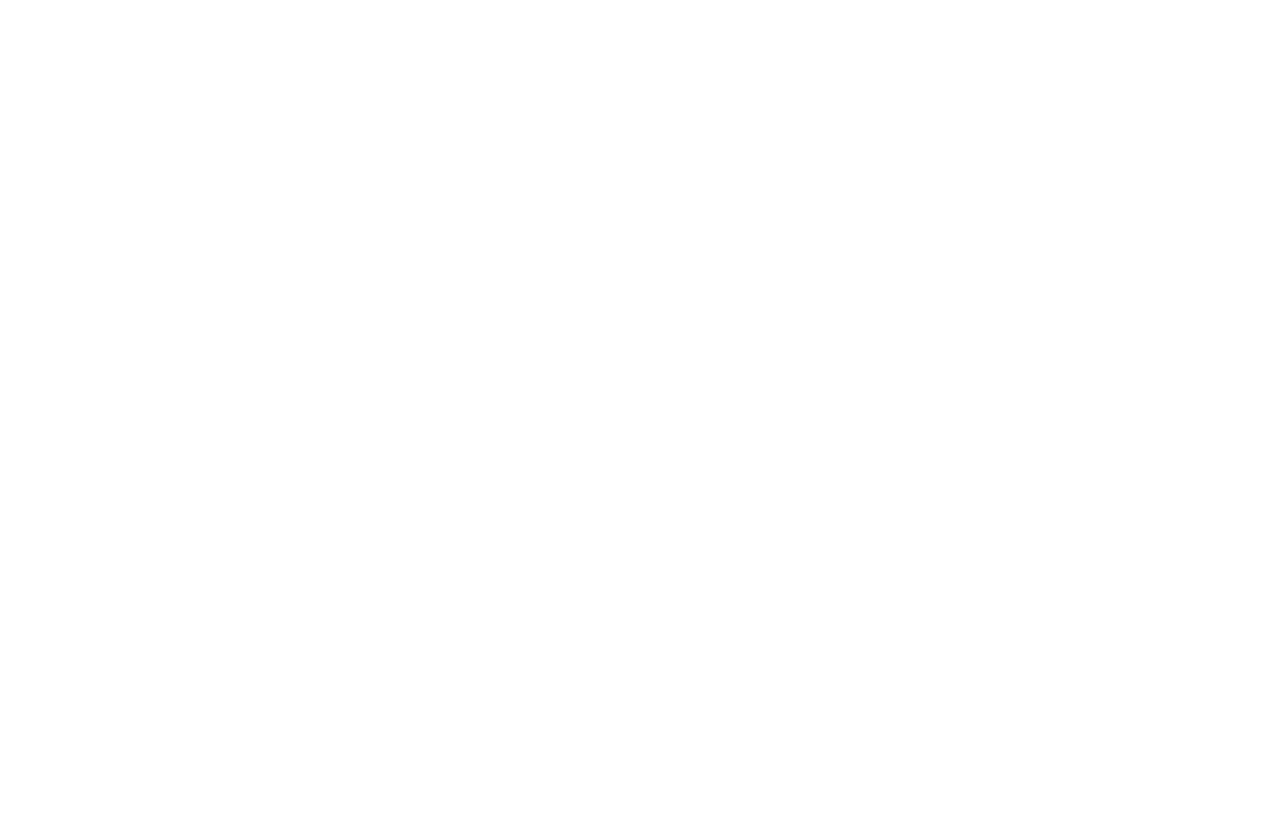
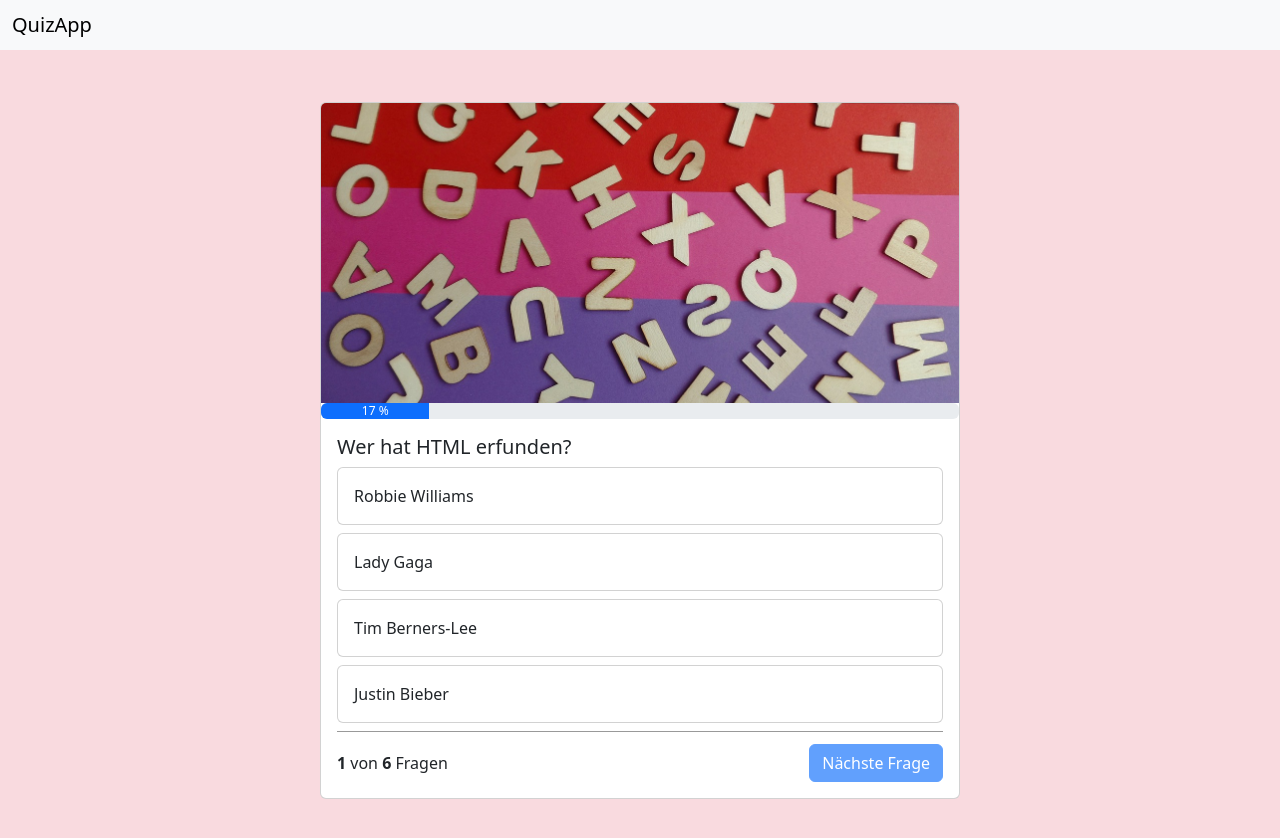
Before and after one commit to anja-gollner/QuizApp, a plain HTML site: page index.html in a window 1280 px wide. Before the commit the page ends 800 px from the top, so only its background shows below. Drawn offline with nearby package versions, Linux system fonts and the light colour scheme.

Commit message:
Final version

```diff
--- a/index.html
+++ b/index.html
@@ -5,9 +5,70 @@
     <meta name="viewport" content="width=device-width, initial-scale=1.0">
     <title>QuizApp</title>
 
-    <link rel="stylesheet" href="./node_modules/bootstrap/dist/css/bootstrap.min.css">
+    <link rel="stylesheet" href="./style.css">
+
+    <script src="./script.js"></script>
+
+    <script src="https://cdn.jsdelivr.net/npm/bootstrap@5.3.3/dist/js/bootstrap.bundle.min.js" integrity="sha384-YvpcrYf0tY3lHB60NNkmXc5s9fDVZLESaAA55NDzOxhy9GkcIdslK1eN7N6jIeHz" crossorigin="anonymous"></script>
+    <link href="https://cdn.jsdelivr.net/npm/bootstrap@5.3.3/dist/css/bootstrap.min.css" rel="stylesheet" integrity="sha384-QWTKZyjpPEjISv5WaRU9OFeRpok6YctnYmDr5pNlyT2bRjXh0JMhjY6hW+ALEwIH" crossorigin="anonymous">
 </head>
-<body>
+<body onload="init()">
+    <nav class="navbar bg-body-tertiary">
+        <div class="container-fluid">
+          <span class="navbar-brand mb-0 h1">QuizApp</span>
+        </div>
+      </nav>
+<div class="container">
+      <div class="card quiz-card">
+        <img src="./img/quiz.jpg" class="card-img-top" id="header-image">
 
+        <div class="progress" >
+            <div class="progress-bar" style="width: 0%;" id="progress-bar" role="progressbar" >25%</div>
+          </div>
+
+        <div class="card-body" id="endScreen" style="display: none;">
+            <div class="text-center endscreen-headline">Quiz beendet!</div>
+
+            <div class="text-center">Du hast <b id="amount-of-right-questions">XXX</b> von <b id="amount-of-questions">XXX</b> Fragen richtig beantwortet.</div>
+
+            <div class="button-row">
+            <button onclick="restartGame()" class="btn btn-primary">Erneut spielen</button>
+            </div>
+        </div>
+
+        <div class="card-body" id="questionBody">
+          <h5 class="card-title" id="questiontext">Frage:</h5>
+
+          <div class="card quiz-answer mb-2" onclick="answer('answer_1')">
+            <div class="card-body" id="answer_1">
+              Antwort
+            </div>
+          </div>
+          <div class="card quiz-answer mb-2" onclick="answer('answer_2')">
+            <div class="card-body" id="answer_2">
+              Antwort
+            </div>
+          </div>
+          <div class="card quiz-answer mb-2" onclick="answer('answer_3')">
+            <div class="card-body" id="answer_3">
+              Antwort
+            </div>
+          </div>
+          <div class="card quiz-answer mb-2" onclick="answer('answer_4')">
+            <div class="card-body" id="answer_4">
+              Antwort
+            </div>
+          </div>
+
+        <div class="question-footer">
+            <span>
+            <b id="question-number">1</b> von <b id="all-questions">5</b> Fragen
+            </span>
+
+            <button onclick="nextQuestion()" class="btn btn-primary" id="next-button" disabled>Nächste Frage</button>
+        </div>
+        </div>
+      </div>
+</div>
 </body>
 </html>
--- a/package.json
+++ /dev/null
@@ -1,5 +0,0 @@
-{
-  "dependencies": {
-    "bootstrap": "^5.3.3"
-  }
-}
--- a/script.js
+++ b/script.js
@@ -0,0 +1,154 @@
+let questions = [
+    {
+        "question": "Wer hat HTML erfunden?",
+        "answer_1": "Robbie Williams",
+        "answer_2": "Lady Gaga",
+        "answer_3": "Tim Berners-Lee",
+        "answer_4": "Justin Bieber",
+        "right_answer": 3
+    },
+    {
+        "question": "Was bedeutet das HTML Tag &lt;a&gt;?",
+        "answer_1": "Text Fett",
+        "answer_2": "Container",
+        "answer_3": "Ein Link",
+        "answer_4": "Kursiv",
+        "right_answer": 3
+    },
+    {
+        "question": "Wie bindet man eine Website in einer Website ein?",
+        "answer_1": "&ltiframe&gt;&lt;frame&gt;and &lt;frameset&gt;",
+        "answer_2": "&ltiframe&gt;",
+        "answer_3": "&ltframe&gt;",
+        "answer_4": "&ltframeset&gt;",
+        "right_answer": 2
+    },
+    {
+        "question": "Welches Attribut kann man NICHT für Textarea verwenden?",
+        "answer_1": "readonly",
+        "answer_2": "max",
+        "answer_3": "from",
+        "answer_4": "spellcheck",
+        "right_answer": 1
+    },
+    {
+        "question": "Wie wählst du alle Elemente vom Typ &lt;a&gt; mit vdem attribut title aus?",
+        "answer_1": "a[title]{...}",
+        "answer_2": "a > title {...}",
+        "answer_3": "a.title {...}",
+        "answer_4": "a=title {...}",
+        "right_answer": 1
+    },
+    {
+        "question": "Wie definiert man in JavaScript eine Variable?",
+        "answer_1": "let 100 = rate;",
+        "answer_2": "100 = let rate;",
+        "answer_3": "rate = 100;",
+        "answer_4": "let rate = 100;",
+        "right_answer": 4
+    },
+];
+
+let rightQuestions = 0;
+let currentQuestion = 0;
+let AUDIO_SUCCESS = new Audio('audio/success.mp3');
+let AUDIO_FAIL = new Audio('audio/fail.mp3');
+
+function init() {
+    document.getElementById('all-questions').innerHTML = questions.length;
+
+    showQuestion();
+}
+
+function showQuestion() {
+
+    if (gameIsOver()) {
+        showEndScreen();
+    } else {
+        updateProgressBar();
+        updatetoNextQuestion();
+     }
+}
+
+function gameIsOver(){
+    return currentQuestion >= questions.length;
+}
+
+function showEndScreen (){
+    document.getElementById('endScreen').style = '';
+    document.getElementById('questionBody').style = 'display:none';
+
+    document.getElementById('amount-of-questions').innerHTML = questions.length;
+    document.getElementById('amount-of-right-questions').innerHTML = rightQuestions;
+    document.getElementById('header-image').src = 'img/brainbg.jpg'
+}
+
+function updatetoNextQuestion(){
+    let question = questions[currentQuestion];
+
+    document.getElementById('question-number').innerHTML = currentQuestion + 1;
+    document.getElementById('questiontext').innerHTML = question['question'];
+    document.getElementById('answer_1').innerHTML = question['answer_1'];
+    document.getElementById('answer_2').innerHTML = question['answer_2'];
+    document.getElementById('answer_3').innerHTML = question['answer_3'];
+    document.getElementById('answer_4').innerHTML = question['answer_4'];
+}
+
+function updateProgressBar(){
+    let percent = (currentQuestion + 1) / questions.length;
+    percent = Math.round(percent * 100);
+
+    document.getElementById('progress-bar').innerHTML = `${percent} %`;
+    document.getElementById('progress-bar').style = `width: ${percent}%`;
+}
+
+function answer(selection) {
+    let question = questions[currentQuestion];
+    let selectedQuestionNumber = selection.slice(-1);
+
+    let idOfRightAnswer = `answer_${question['right_answer']}`;
+
+    if (rightAnswerSelected(selectedQuestionNumber)) {
+        document.getElementById(selection).parentNode.classList.add('bg-success');
+        AUDIO_SUCCESS.play();
+        rightQuestions++;
+    } else {
+        document.getElementById(selection).parentNode.classList.add('bg-danger');
+        document.getElementById(idOfRightAnswer).parentNode.classList.add('bg-success');
+        AUDIO_FAIL.play();
+    }
+    document.getElementById('next-button').disabled = false;
+}
+
+function rightAnswerSelected(selectedQuestionNumber){
+    return selectedQuestionNumber == question['right_answer']
+}
+
+function nextQuestion(){
+    currentQuestion++;
+    document.getElementById('next-button').disabled = true;
+
+    resetAnswerButtons();
+    showQuestion();
+}
+
+function resetAnswerButtons(){
+
+    document.getElementById('answer_1').parentNode.classList.remove('bg-danger');
+    document.getElementById('answer_1').parentNode.classList.remove('bg-success');
+    document.getElementById('answer_2').parentNode.classList.remove('bg-danger');
+    document.getElementById('answer_2').parentNode.classList.remove('bg-success');
+    document.getElementById('answer_3').parentNode.classList.remove('bg-danger');
+    document.getElementById('answer_3').parentNode.classList.remove('bg-success');
+    document.getElementById('answer_4').parentNode.classList.remove('bg-danger');
+    document.getElementById('answer_4').parentNode.classList.remove('bg-success');
+}
+
+function restartGame(){
+    document.getElementById('header-image').src = 'img/quiz.jpg';
+    document.getElementById('questionBody').style = '';//QuestionBody wieder anzeigen
+    document.getElementById('endScreen').style = 'display: none'; //EndScreen ausblenden
+    rightQuestions = 0;
+    currentQuestion = 0;
+    init();
+}
--- a/style.css
+++ b/style.css
@@ -0,0 +1,58 @@
+body {
+    background-color: rgb(249, 218, 223) !important;
+}
+
+.container {
+    background-color: rgb(249, 218, 223) !important;
+    min-height: 100vH;
+    display: flex;
+    justify-content: center;
+    align-items: center;
+}
+
+.question-footer {
+    display: flex;
+    justify-content: space-between;
+    align-items: center;
+    border-top: 1px solid rgba(0, 0, 0, 0.4);
+    padding-top: 12px;
+
+}
+
+.quiz-card {
+    width: 40rem;
+}
+
+img {
+    height: 300px;
+    object-fit: cover;
+    object-position: center;
+}
+
+.quiz-answer:hover {
+    cursor: pointer;
+    background-color: rgba(240, 215, 245, 0.449);
+
+}
+
+.bg-success, .bg-danger {
+    color: white !important;
+}
+
+.width100 {
+    width: 100%;
+}
+
+.text-center {
+    text-align: center;
+}
+
+.endscreen-headline {
+    font-size: 38px;
+}
+
+.button-row {
+    display: flex;
+    justify-content: center;
+    margin-top: 24px;
+}
```
Also changed, not shown: img/brainbg.jpg (added), img/brainresult.png (added), img/logo.png (added), img/quiz.jpg (added), 6 other files.
